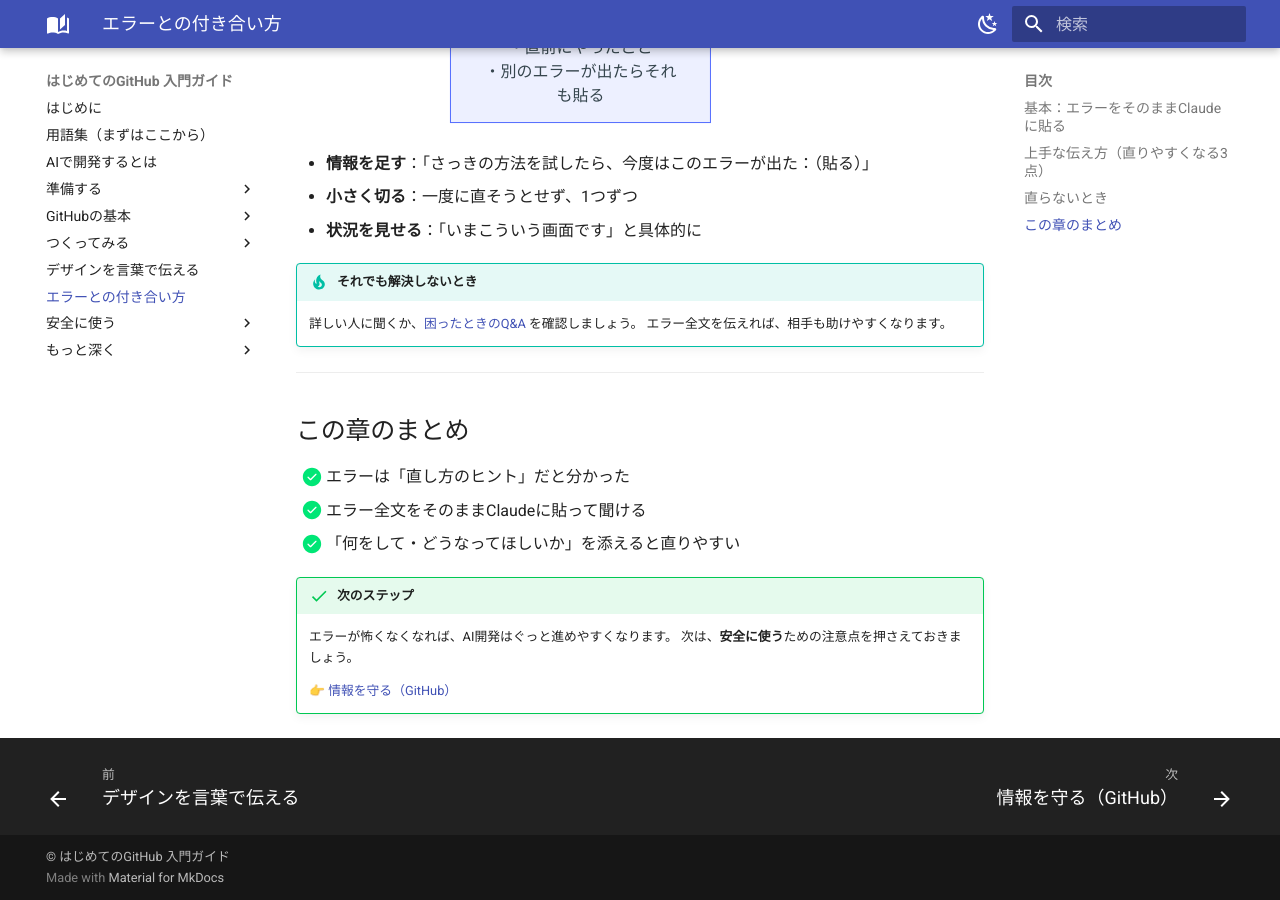
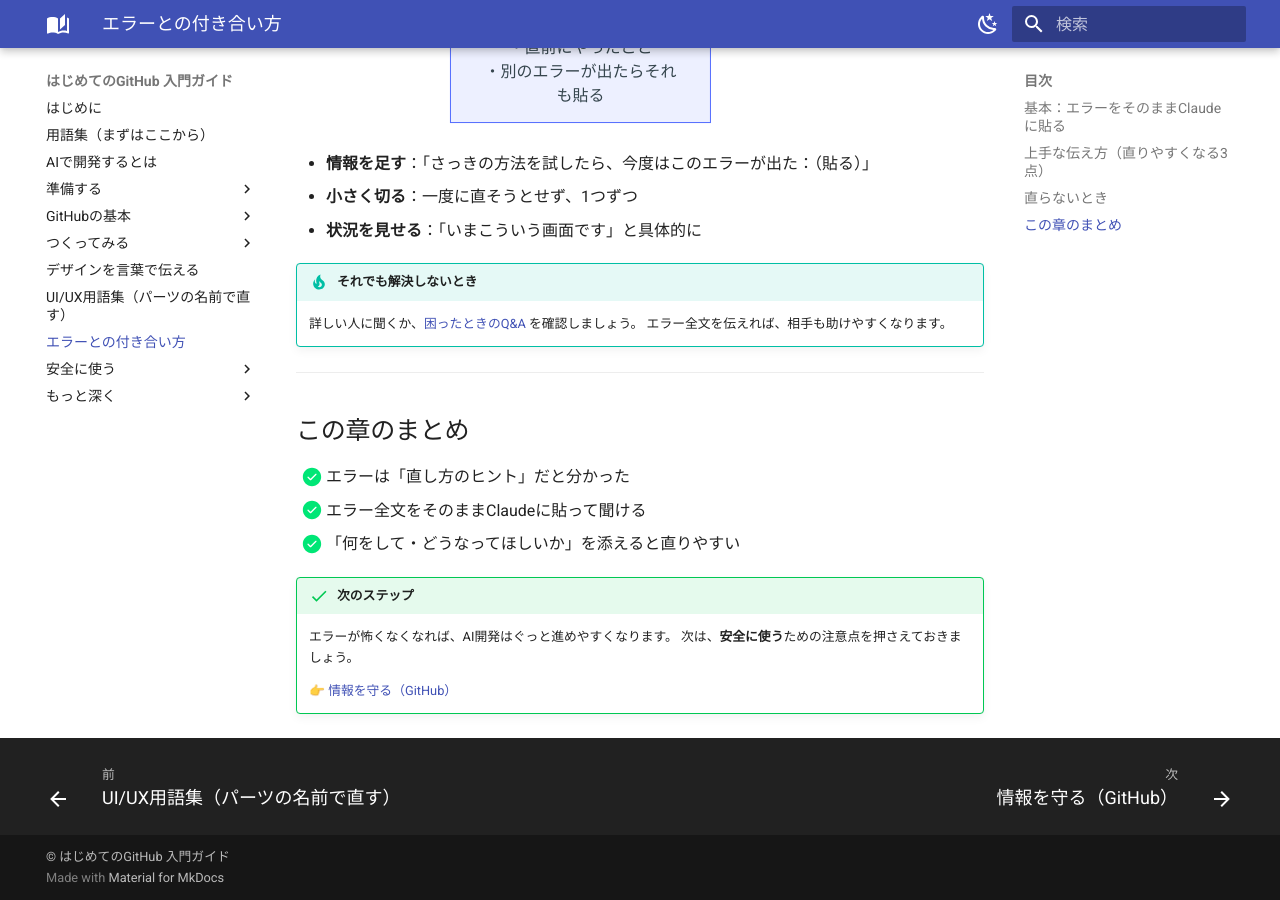
Before and after one commit to sup-kajiwara/github-guide, an MkDocs documentation site: the page built from docs/ai-errors.md, in a window 1280 px wide and 900 px high, scrolled down 2113 px. Built offline with MkDocs 1.6.1 and Material for MkDocs 9.7.7, drawn with Linux system fonts in a browser that asks for light colours; part of the change alters nothing that is shown.

Commit message:
UI/UX用語集（パーツの名前で直す）ページを追加
修正依頼時にパーツ名・状態・位置を正しく伝えるための用語集を新規作成。
パーツの呼び名（早見表＋ミニ見本）、状態（ホバー/無効/読込中/エラー等）、
位置・領域の言い方、そのまま使える修正依頼フレーズ集を収録。
ナビは「デザインを言葉で伝える」の直後に配置。

Co-Authored-By: Claude Opus 4.8 <noreply@anthropic.com>

````diff
--- /dev/null
+++ b/docs/ui-vocab.md
@@ -0,0 +1,323 @@
+# UI/UX用語集（パーツの名前で直す）
+
+!!! info "このページのゴール"
+    画面を **直してほしいとき**、「あの青いやつ」ではなく **「ヘッダー右上のログインボタン」** のように、
+    **パーツの名前・状態・位置** を正しく伝えられるようになること。一言が正確になるだけで、修正は一発で伝わります。
+
+<figure markdown="span">
+  ![パーツの名前で修正を伝えるイメージ](images/illustrations/editable.svg){ width="300" }
+  <figcaption>「どこを・どう直すか」を、ブレない言葉で</figcaption>
+</figure>
+
+!!! tip "作るときの言葉は別ページにあります"
+    「モダンに」「余白を広めに」など **雰囲気・デザインを伝える言葉** は [デザインを言葉で伝える](design-vocab.md) にまとめています。
+    このページは **できあがった画面を直す** ときの言葉に特化しています。
+
+---
+
+## なぜ「パーツの名前」で言うの？
+
+**結論：場所と名前を指定すると、AIは「どこを直すか」で迷わなくなります。**
+
+**理由：** AIは画面を“見て”いません。「あの青いボタン」では、画面にボタンがいくつもあると特定できず、見当違いの場所を直してしまいます。
+**「パーツ名 ＋ 場所 ＋ 状態」** の3点をそろえると、狙った1か所にピタッと届きます。
+
+**具体例：**
+
+```text
+（×）ボタンの色がおかしいから直して
+（〇）ヘッダー右上の「ログイン」ボタンを、ホバーしたときだけ濃い青にして
+```
+
+!!! note "3点セットで伝えると一発"
+    **① パーツ名**（ボタン・モーダルなど）＋ **② 場所**（ヘッダー右上・カードの下など）＋ **③ 状態**（ホバー時・無効のとき）。
+    この3つを意識するだけで、修正依頼の精度が大きく上がります。
+
+<style>
+/* === UI用語ミニ見本（このページ専用・uv- 接頭辞でスコープ）=== */
+.uv-grid{display:grid;grid-template-columns:repeat(auto-fill,240px);gap:22px;margin:1.4em 0;justify-content:center;}
+.uv-item{width:240px;margin:0;}
+.uv-item figcaption{font-size:.78rem;line-height:1.5;margin-top:.5em;color:var(--md-default-fg-color--light);}
+.uv-item figcaption b{color:var(--md-default-fg-color);}
+.uv-screen{width:240px;border-radius:11px;overflow:hidden;box-shadow:0 4px 16px rgba(0,0,0,.14);border:1px solid rgba(0,0,0,.08);background:#fff;font-family:system-ui,-apple-system,"Segoe UI",sans-serif;}
+.uv-bar{height:22px;background:#f0f0f4;display:flex;align-items:center;gap:5px;padding:0 9px;}
+.uv-bar i{width:8px;height:8px;border-radius:50%;background:#d2d2da;display:inline-block;}
+.uv-page{padding:16px 16px;min-height:150px;display:flex;flex-direction:column;gap:10px;background:#fff;position:relative;}
+
+/* --- 状態（ボタン）--- */
+.uv-states{padding:16px;display:flex;flex-direction:column;gap:9px;align-items:flex-start;min-height:150px;justify-content:center;}
+.uv-sb{font-size:11px;padding:8px 16px;border-radius:7px;font-weight:600;display:inline-flex;align-items:center;gap:6px;}
+.uv-sb.normal{background:#4f46e5;color:#fff;}
+.uv-sb.hover{background:#3d35c9;color:#fff;box-shadow:0 5px 12px rgba(79,70,229,.4);transform:translateY(-1px);}
+.uv-sb.disabled{background:#dcdce3;color:#9a9aa3;}
+.uv-sb.loading{background:#4f46e5;color:#fff;opacity:.85;}
+.uv-spin{width:11px;height:11px;border:2px solid rgba(255,255,255,.4);border-top-color:#fff;border-radius:50%;display:inline-block;animation:uvspin .8s linear infinite;}
+@keyframes uvspin{to{transform:rotate(360deg);}}
+.uv-tag{font-size:8px;color:#999;font-weight:500;}
+
+/* --- 状態（入力欄）--- */
+.uv-fields{padding:16px;display:flex;flex-direction:column;gap:11px;justify-content:center;min-height:150px;}
+.uv-fld{display:flex;flex-direction:column;gap:3px;}
+.uv-fld .l{font-size:9px;color:#888;}
+.uv-fld .i{height:24px;border-radius:5px;border:1px solid #ccc;background:#fff;}
+.uv-fld.focus .i{border-color:#4f46e5;box-shadow:0 0 0 3px rgba(79,70,229,.18);}
+.uv-fld.error .i{border-color:#e5484d;}
+.uv-fld.error .l{color:#e5484d;}
+.uv-fld .e{font-size:8px;color:#e5484d;}
+
+/* --- 状態（選択中タブ）--- */
+.uv-seltabs{display:flex;border-bottom:2px solid #e3e3ee;}
+.uv-seltabs span{font-size:10px;padding:9px 12px;color:#999;}
+.uv-seltabs span.on{color:#4f46e5;border-bottom:2px solid #4f46e5;margin-bottom:-2px;font-weight:700;}
+
+/* --- 位置・領域 --- */
+.uv-pos{padding:0;min-height:170px;}
+.uv-region{position:absolute;background:rgba(79,70,229,.12);border:1px dashed #4f46e5;display:flex;align-items:center;justify-content:center;font-size:8px;color:#4f46e5;font-weight:700;border-radius:4px;}
+.uv-dot{position:absolute;width:18px;height:18px;border-radius:50%;background:#4f46e5;color:#fff;font-size:9px;font-weight:700;display:flex;align-items:center;justify-content:center;box-shadow:0 2px 6px rgba(0,0,0,.25);}
+.uv-frame{position:relative;width:100%;height:170px;background:#fafafe;}
+.uv-top{top:8px;left:8px;right:8px;height:24px;}
+.uv-bottom{bottom:8px;left:8px;right:8px;height:22px;}
+.uv-left{top:40px;bottom:36px;left:8px;width:54px;}
+.uv-center{top:70px;left:50%;transform:translateX(-50%);width:88px;height:34px;}
+
+/* --- パーツ見本（小物）--- */
+.uv-parts{padding:16px;display:flex;flex-wrap:wrap;gap:14px;align-items:center;justify-content:center;min-height:150px;}
+.uv-toast{background:#26262e;color:#fff;font-size:9px;padding:8px 12px;border-radius:7px;box-shadow:0 4px 12px rgba(0,0,0,.3);display:flex;align-items:center;gap:6px;}
+.uv-toast::before{content:"✓";color:#5be584;font-weight:700;}
+.uv-chip{font-size:9px;padding:3px 10px;border-radius:999px;background:#eef0f7;color:#444;border:1px solid #e0e2ee;display:inline-flex;align-items:center;gap:4px;}
+.uv-chip span{color:#999;}
+.uv-tip{position:relative;font-size:10px;background:#4f46e5;color:#fff;padding:5px 10px;border-radius:6px;}
+.uv-tip::after{content:"";position:absolute;bottom:-5px;left:18px;border:5px solid transparent;border-top-color:#4f46e5;border-bottom:0;}
+.uv-prog{width:120px;height:8px;border-radius:999px;background:#e3e3ee;overflow:hidden;}
+.uv-prog::after{content:"";display:block;width:62%;height:100%;background:#4f46e5;}
+.uv-avatar{width:34px;height:34px;border-radius:50%;background:linear-gradient(135deg,#5b54f0,#8b5cf6);color:#fff;font-size:12px;font-weight:700;display:flex;align-items:center;justify-content:center;}
+.uv-dropdown{width:110px;border:1px solid #ccc;border-radius:6px;overflow:hidden;font-size:10px;}
+.uv-dropdown .h{padding:6px 10px;display:flex;justify-content:space-between;color:#333;background:#fff;}
+.uv-dropdown .h span{color:#999;}
+.uv-dropdown .o{padding:5px 10px;background:#f5f6fc;color:#4f46e5;border-top:1px solid #eee;}
+</style>
+
+---
+
+## 1. パーツの呼び名
+
+「ここにこれを置いて」「これを直して」と頼むときに使う、**部品そのものの名前** です。
+名前で言えると一発で伝わります。
+
+### よく使う小さな部品
+
+<div class="uv-grid" markdown="0">
+
+<figure class="uv-item">
+  <div class="uv-screen"><div class="uv-bar"><i></i><i></i><i></i></div>
+  <div class="uv-page uv-parts"><span class="uv-chip">下書き <span>×</span></span><span class="uv-chip">公開中 <span>×</span></span></div></div>
+  <figcaption><b>チップ／タグ</b><br>小さなラベル状の印。状態や絞り込みに使う。</figcaption>
+</figure>
+
+<figure class="uv-item">
+  <div class="uv-screen"><div class="uv-bar"><i></i><i></i><i></i></div>
+  <div class="uv-page uv-parts"><div class="uv-toast">保存しました</div></div></div>
+  <figcaption><b>トースト／スナックバー</b><br>画面の端に一瞬出て消える通知。</figcaption>
+</figure>
+
+<figure class="uv-item">
+  <div class="uv-screen"><div class="uv-bar"><i></i><i></i><i></i></div>
+  <div class="uv-page uv-parts"><div class="uv-tip">ここを押すと保存</div></div></div>
+  <figcaption><b>ツールチップ</b><br>乗せると出る小さな吹き出し説明。</figcaption>
+</figure>
+
+<figure class="uv-item">
+  <div class="uv-screen"><div class="uv-bar"><i></i><i></i><i></i></div>
+  <div class="uv-page uv-parts"><div class="uv-avatar">A</div><div class="uv-prog"></div></div></div>
+  <figcaption><b>アバター／プログレスバー</b><br>丸いユーザー画像／進み具合の帯。</figcaption>
+</figure>
+
+<figure class="uv-item">
+  <div class="uv-screen"><div class="uv-bar"><i></i><i></i><i></i></div>
+  <div class="uv-page uv-parts"><div class="uv-dropdown"><div class="h">東京都 <span>▾</span></div><div class="o">大阪府</div></div></div></div>
+  <figcaption><b>ドロップダウン／セレクト</b><br>押すと候補が下に開いて選ぶ。</figcaption>
+</figure>
+
+</div>
+
+### 名前の早見表
+
+| パーツ名 | どんなもの | こう頼む（例） |
+|---|---|---|
+| **ボタン** | 押す操作の部品 | `「送信」ボタンを大きくして` |
+| **リンク** | 押すと別ページへ飛ぶ文字 | `下線付きのリンクにして` |
+| **アイコン** | 絵文字状の小さな図記号 | `ゴミ箱アイコンを赤くして` |
+| **入力欄（テキストフィールド）** | 文字を打ち込む枠 | `入力欄の幅を広げて` |
+| **チェックボックス** | オン/オフの四角い印 | `「同意する」をチェックボックスに` |
+| **ラジオボタン** | 1つだけ選ぶ丸い印 | `性別はラジオボタンで` |
+| **トグル（スイッチ）** | オン/オフの切替スイッチ | `通知設定はトグルで` |
+| **ドロップダウン／セレクト** | 押すと候補が開く | `都道府県はドロップダウンで` |
+| **スライダー** | つまみを動かして調整 | `音量はスライダーで` |
+| **ヘッダー** | 画面上部の帯 | `ヘッダーにロゴを置いて` |
+| **フッター** | 画面下部の帯 | `フッターに会社情報を` |
+| **ナビバー／ナビゲーション** | 案内メニューの並び | `上のナビに「お問い合わせ」を追加` |
+| **サイドバー** | 横のメニュー列 | `左のサイドバーを細くして` |
+| **ハンバーガーメニュー** | 三本線の開閉ボタン | `スマホは右上にハンバーガーメニュー` |
+| **パンくず（リスト）** | 現在地の道しるべ | `上にパンくずを表示して` |
+| **タブ** | 切り替えて中身を出し分け | `「概要／詳細」のタブにして` |
+| **モーダル／ダイアログ** | 手前に重なる小窓 | `削除の確認はモーダルで` |
+| **ポップアップ** | 重ねて出す小窓全般 | `説明をポップアップで出して` |
+| **トースト／スナックバー** | 一瞬出て消える通知 | `保存したらトーストで知らせて` |
+| **ツールチップ** | 乗せると出る吹き出し説明 | `アイコンにツールチップを` |
+| **アコーディオン** | 開閉する折りたたみ | `Q&Aはアコーディオンに` |
+| **カード** | 四角いパネルの区切り | `商品はカードで並べて` |
+| **テーブル（表）** | 行と列の表 | `一覧はテーブルで表示` |
+| **リスト** | 縦に並ぶ項目 | `箇条書きのリストにして` |
+| **バッジ** | 件数・状態の小さな印 | `未読数をバッジで` |
+| **チップ／タグ** | 小さなラベル状の印 | `カテゴリをタグで` |
+| **アバター** | 丸いユーザー画像 | `アバターを丸く表示` |
+| **プログレスバー** | 進み具合の帯 | `読み込み中はプログレスバーを` |
+| **スピナー／ローダー** | くるくる回る読込中の印 | `読み込み中はスピナーを` |
+| **ページネーション** | ページ送りの番号 | `下にページネーションを` |
+| **カルーセル／スライダー** | 横スクロールの切替表示 | `写真はカルーセルで` |
+| **プレースホルダー** | 入力欄の薄い見本文字 | `「例：山田太郎」のプレースホルダーを` |
+| **ラベル** | 入力欄などの見出し文字 | `入力欄の上にラベルを` |
+| **フォーム** | 入力欄のまとまり | `問い合わせフォームを追加` |
+
+!!! tip "名前が分からなくても大丈夫"
+    名前が出てこないときは **「〇〇の右にある、押すと候補が下に出てくるやつ」** のように、
+    **場所＋動き** で説明すればOKです（このページの「3. 位置・領域」が役立ちます）。
+
+---
+
+## 2. パーツの「状態」
+
+同じボタンでも、**ふだん／乗せたとき／押せないとき** で見た目が変わります。
+「**どの状態のとき** を直すか」を言うと、ピンポイントで直せます。
+
+### ボタンの状態
+
+<div class="uv-grid" markdown="0">
+
+<figure class="uv-item">
+  <div class="uv-screen"><div class="uv-bar"><i></i><i></i><i></i></div>
+  <div class="uv-page uv-states"><span class="uv-sb normal">送信</span><span class="uv-tag">通常（ふだん）</span><span class="uv-sb hover">送信</span><span class="uv-tag">ホバー（乗せたとき）</span><span class="uv-sb disabled">送信</span><span class="uv-tag">無効（押せない）</span><span class="uv-sb loading"><span class="uv-spin"></span>送信中</span><span class="uv-tag">読込中（処理中）</span></div></div>
+  <figcaption><b>ボタンの4状態</b><br>通常／ホバー／無効（disabled）／読込中。</figcaption>
+</figure>
+
+</div>
+
+### 入力欄・タブの状態
+
+<div class="uv-grid" markdown="0">
+
+<figure class="uv-item">
+  <div class="uv-screen"><div class="uv-bar"><i></i><i></i><i></i></div>
+  <div class="uv-page uv-fields"><div class="uv-fld focus"><span class="l">お名前</span><span class="i"></span></div><div class="uv-fld error"><span class="l">メール</span><span class="i"></span><span class="e">形式が正しくありません</span></div></div></div>
+  <figcaption><b>フォーカス／エラー</b><br>選択中は枠が光る／エラーは赤くなる。</figcaption>
+</figure>
+
+<figure class="uv-item">
+  <div class="uv-screen"><div class="uv-bar"><i></i><i></i><i></i></div>
+  <div class="uv-page" style="padding:0;"><div class="uv-seltabs"><span class="on">概要</span><span>詳細</span><span>口コミ</span></div><div style="padding:14px;font-size:10px;color:#999;">「概要」が選択中（アクティブ）</div></div></div>
+  <figcaption><b>選択中（アクティブ）</b><br>いま開いているタブ/項目の状態。</figcaption>
+</figure>
+
+</div>
+
+| 状態の言葉 | どんなとき | こう頼む（例） |
+|---|---|---|
+| **通常（デフォルト）** | ふだんの見た目 | `通常時は薄いグレーで` |
+| **ホバー** | マウスを乗せたとき | `ホバーしたら色を濃くして` |
+| **フォーカス** | クリック/選択して入力できる状態 | `フォーカス中は枠を青く光らせて` |
+| **アクティブ／選択中** | 押している／いま選ばれている | `選択中のタブだけ太字に` |
+| **無効（disabled／グレーアウト）** | 押せない状態 | `未入力のうちは送信ボタンを無効に` |
+| **読込中（ローディング）** | 処理を待っている | `送信中はスピナーを出してボタンを無効に` |
+| **エラー** | 入力ミスや失敗 | `メール欄がエラーなら赤枠と文言を` |
+| **成功** | 完了した | `保存できたら緑のトーストを` |
+| **空（からっぽ／empty state）** | データが1件もない | `データが無いときは「まだありません」と表示` |
+
+!!! tip "「〇〇のときだけ」と言うのがコツ"
+    `ホバーのときだけ` `エラーのときだけ` のように **状態を限定** すると、ほかの状態を壊さずに直せます。
+
+---
+
+## 3. 位置・領域の言い方
+
+「どこの」を正確に言うための言葉です。**パーツ名と組み合わせる** と一気に伝わります。
+
+<div class="uv-grid" markdown="0">
+
+<figure class="uv-item">
+  <div class="uv-screen"><div class="uv-bar"><i></i><i></i><i></i></div>
+  <div class="uv-page uv-pos"><div class="uv-frame"><div class="uv-region uv-top">上部（ヘッダー）</div><div class="uv-region uv-left">左<br>サイド</div><div class="uv-region uv-center">中央</div><div class="uv-region uv-bottom">下部（フッター）</div></div></div></div>
+  <figcaption><b>領域の呼び名</b><br>上部／下部／左サイド／中央など、大きな場所。</figcaption>
+</figure>
+
+<figure class="uv-item">
+  <div class="uv-screen"><div class="uv-bar"><i></i><i></i><i></i></div>
+  <div class="uv-page uv-pos"><div class="uv-frame"><div class="uv-dot" style="top:8px;left:8px;">1</div><div class="uv-dot" style="top:8px;right:8px;">2</div><div class="uv-dot" style="bottom:8px;left:8px;">3</div><div class="uv-dot" style="bottom:8px;right:8px;">4</div></div></div></div>
+  <figcaption><b>四隅</b><br>①左上 ②右上 ③左下 ④右下。「右上のボタン」のように使う。</figcaption>
+</figure>
+
+</div>
+
+| 言い方 | 意味 | 組み合わせ例 |
+|---|---|---|
+| **上部／下部** | 画面の上のほう／下のほう | `下部に固定でボタンを置いて` |
+| **左／右／中央** | 横方向の位置 | `見出しを中央寄せに` |
+| **左上／右上／左下／右下** | 四隅 | `右上に閉じるボタンを` |
+| **〇〇の上／下** | あるパーツの上下 | `タイトルの下に説明文を` |
+| **〇〇の隣／横** | あるパーツの横 | `アイコンの隣に文字を` |
+| **〇〇の中** | あるパーツの内側 | `カードの中にボタンを` |
+| **ファーストビュー** | 最初に見える1画面分 | `ファーストビューに連絡先を` |
+| **画面の外（はみ出し）** | 表示領域からあふれている | `スマホで表が画面外にはみ出してる` |
+| **固定（sticky／追従）** | スクロールしても付いてくる | `ヘッダーを上に固定して` |
+
+!!! warning "「上」「下」は基準を添えると確実"
+    ただ「上に」だと画面の上か、あるパーツの上か紛れます。
+    **「タイトルの下」「ヘッダーの中の右」** のように **基準のパーツ名** を添えると誤解がありません。
+
+---
+
+## 4. そのまま使える修正依頼フレーズ集
+
+「パーツ名 ＋ 場所 ＋ 状態 ＋ どうしたい」の型です。コピーして、`〇〇` の部分を書き換えて使ってください。
+
+```text
+【見た目を変える】
+・ヘッダー右上の「ログイン」ボタンを、もう少し大きく・濃い青にして。
+・カードの角丸をもっと大きくして、軽い影をつけて。
+・本文の文字が小さいので、1段階大きくして行間も広げて。
+
+【状態を変える】
+・送信ボタンは、未入力のうちは無効（グレーアウト）にして、押せないようにして。
+・入力欄にマウスを乗せた（ホバー）ときだけ、枠を少し濃くして。
+・送信中はボタンをスピナー表示にして、二重送信できないようにして。
+
+【場所を変える・追加する】
+・スマホのとき、ナビを右上のハンバーガーメニューにまとめて。
+・フッターの中央に、コピーライトを1行で追加して。
+・一覧の下にページネーションを置いて。
+
+【直してほしい不具合】
+・スマホで表が画面の右にはみ出しているので、収まるようにして。
+・モーダルを閉じるボタン（右上の×）が効かないので直して。
+・エラーのとき、入力欄が赤くならないので赤枠とメッセージを出して。
+```
+
+!!! tip "「どこを」が分かる画面を見せるともっと早い"
+    可能なら **スクリーンショット** を貼って `この赤丸のボタン` のように指せると、名前が曖昧でも確実に伝わります。
+
+!!! warning "貼る前の確認"
+    スクリーンショットや文章に **実在の顧客名・案件名・社内システム名や認証情報（パスワード・APIキー等）** が写り込んでいないか確認してください（→ [AIと安全に付き合う](ai-safety.md)）。
+
+---
+
+## このページのまとめ
+
+- [x] **パーツの呼び名**（ボタン・モーダル・トグルなど）が分かった
+- [x] **状態**（ホバー・無効・読込中・エラーなど）を限定して頼める
+- [x] **位置・領域**（右上・〇〇の下・固定など）で場所を正確に指せる
+- [x] 「**パーツ名 ＋ 場所 ＋ 状態**」の3点セットで一発で伝わる
+- [x] スクショや依頼文に **実在の顧客名・機密** は入れない
+
+!!! success "次のステップ"
+    見た目の言葉も合わせて使うと、もっと思い通りになります。
+
+    👉 [デザインを言葉で伝える](design-vocab.md)
--- a/mkdocs.yml
+++ b/mkdocs.yml
@@ -56,6 +56,7 @@ nav:
       - 練習：通しでやってみる: practice.md
       - AIで作ってみる（ハンズオン）: ai-build.md
   - デザインを言葉で伝える: design-vocab.md
+  - UI/UX用語集（パーツの名前で直す）: ui-vocab.md
   - エラーとの付き合い方: ai-errors.md
   - 安全に使う:
       - 情報を守る（GitHub）: security.md
````
